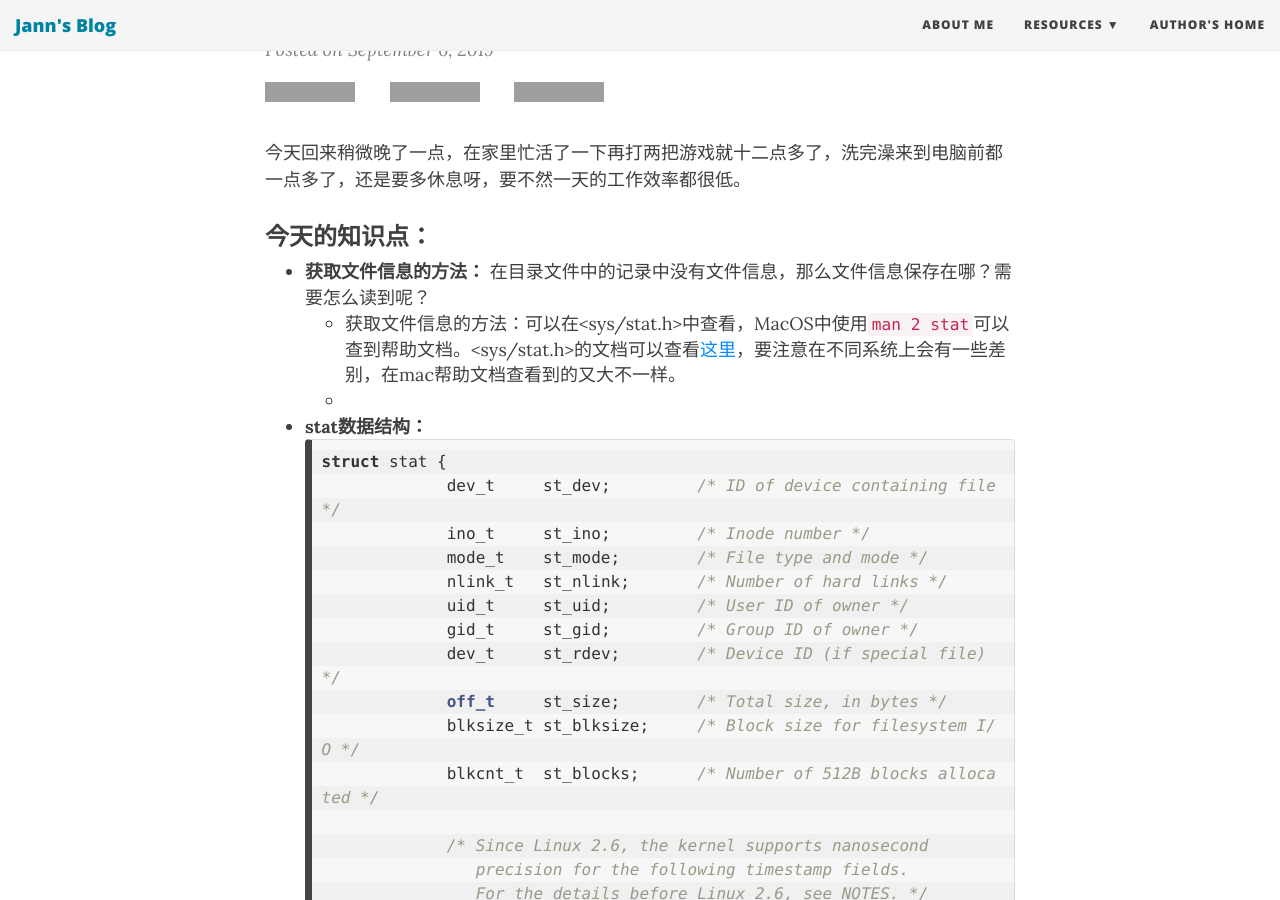
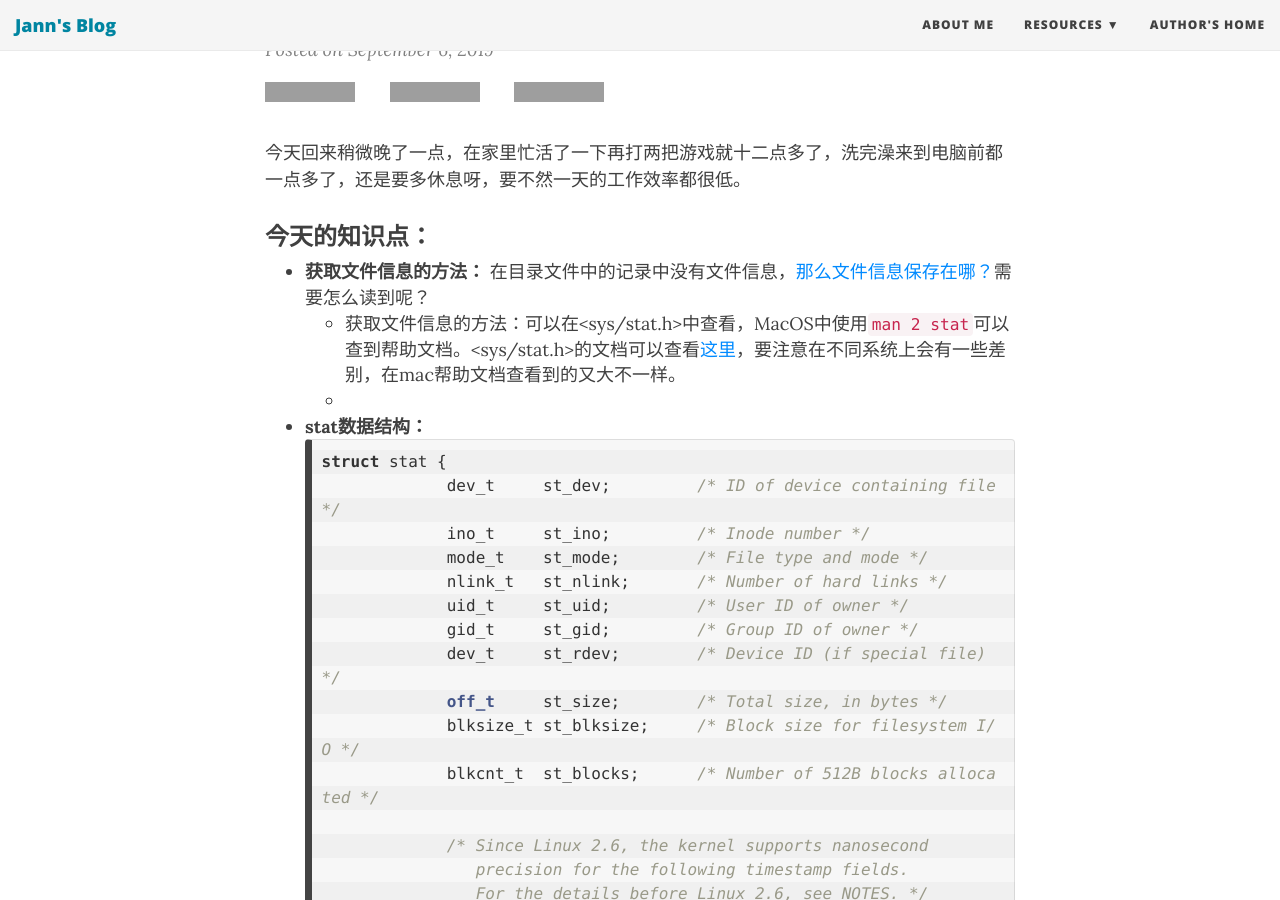
Before and after one commit to l33klin/l33klin.github.io, a Jekyll site: the page built from _posts/2019-09-06-UULP-Chapter3-2.md, in a window 1280 px wide and 900 px high, scrolled down 318 px. Built offline with Jekyll 4.4.1, drawn with Linux system fonts in a browser that asks for light colours; nearby versions of some CDN libraries; some of the changed lines change nothing that is shown; grey boxes are pictures that could not be loaded.

Commit message:
add link

```diff
--- a/_posts/2019-09-06-UULP-Chapter3-2.md
+++ b/_posts/2019-09-06-UULP-Chapter3-2.md
@@ -17,7 +17,7 @@ published: true
 今天回来稍微晚了一点，在家里忙活了一下再打两把游戏就十二点多了，洗完澡来到电脑前都一点多了，还是要多休息呀，要不然一天的工作效率都很低。
 
 ### 今天的知识点：
-- **获取文件信息的方法：** 在目录文件中的记录中没有文件信息，那么文件信息保存在哪？需要怎么读到呢？
+- **获取文件信息的方法：** 在目录文件中的记录中没有文件信息，[那么文件信息保存在哪？](https://stackoverflow.com/questions/57844005/where-file-status-info-actually-store)需要怎么读到呢？
     - 获取文件信息的方法：可以在<sys/stat.h>中查看，MacOS中使用`man 2 stat`可以查到帮助文档。<sys/stat.h>的文档可以查看[这里](http://man7.org/linux/man-pages/man2/stat.2.html)，要注意在不同系统上会有一些差别，在mac帮助文档查看到的又大不一样。
     -
 - **stat数据结构：**
```
